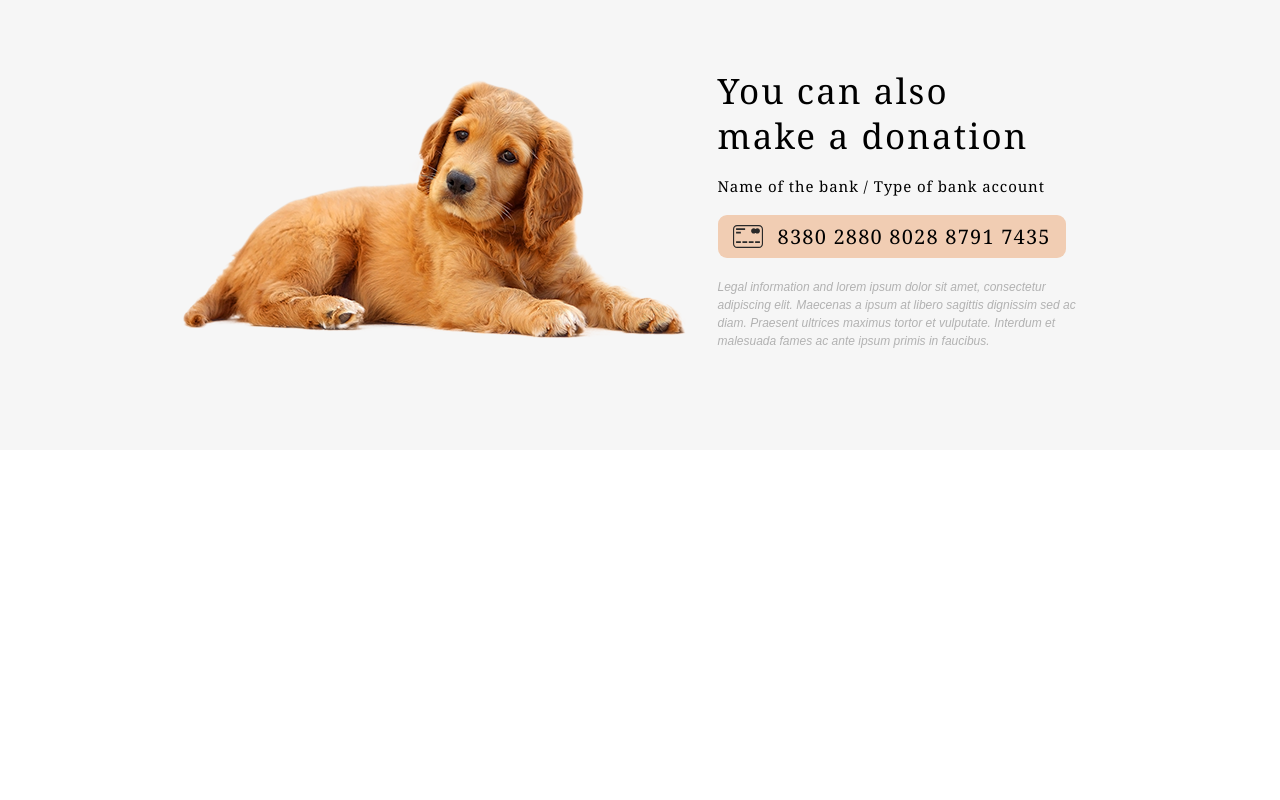
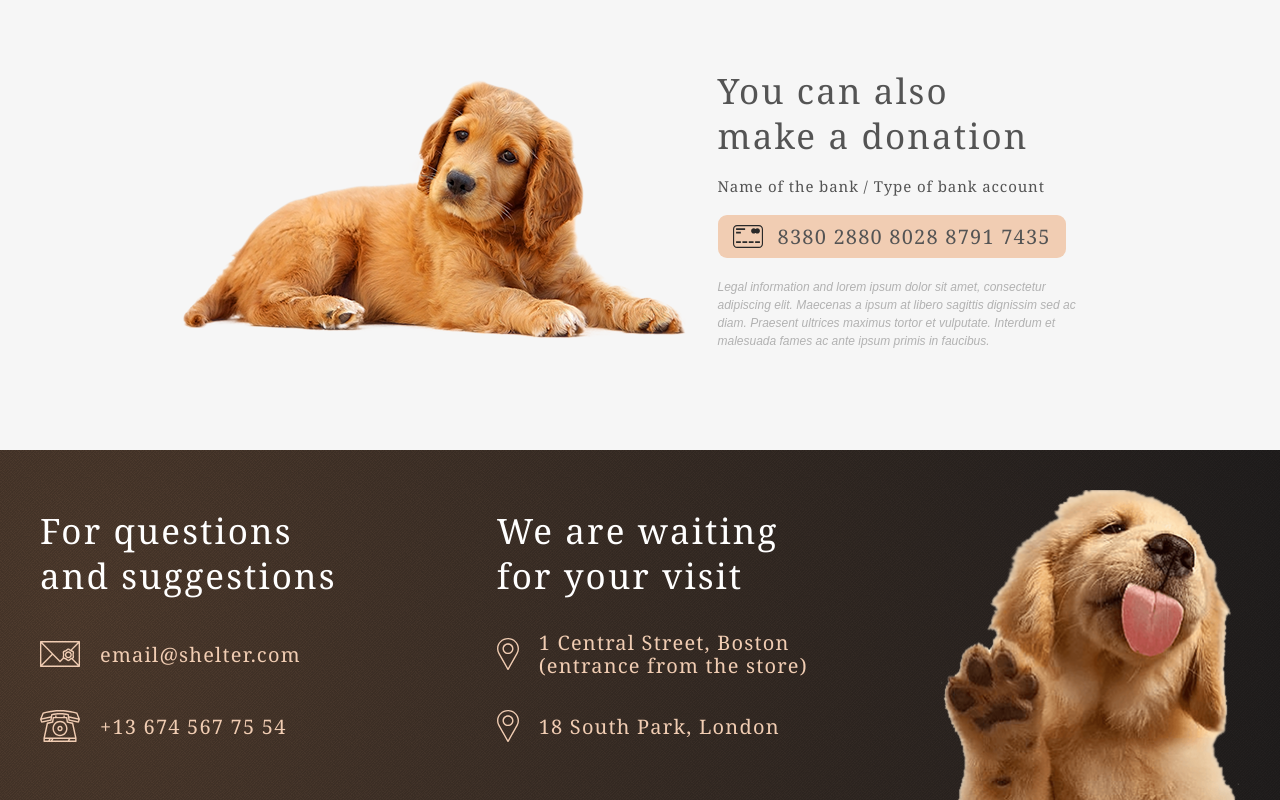
Before and after one commit to fedorenksei/RSS-JSFE-2023Q1, a plain HTML site: page shelter/index.html in a window 1280 px wide. Shown: the part 2996-3796 px from the top of the page. Before the commit the page ends 3446 px from the top, so only its background shows below. Drawn offline with Linux system fonts and the light colour scheme.

Commit message:
feat: footer

```diff
--- a/shelter/index.html
+++ b/shelter/index.html
@@ -127,7 +127,7 @@
                     <p class="bank-name">Name of the bank / Type of bank account</p>
                     <div class="bank-account">
                         <img src="./assets/icons/credit-card.svg" alt="">
-                        <span class="bank-account__numbers">8380 2880 8028 8791 7435</span>
+                        <span class="info-font">8380 2880 8028 8791 7435</span>
                     </div>
                     <p class="legal-info">Legal information and lorem ipsum dolor sit amet, consectetur adipiscing elit. Maecenas a ipsum at libero sagittis dignissim sed ac diam. Praesent ultrices maximus tortor et vulputate. Interdum et malesuada fames ac ante ipsum primis in faucibus.</p>
                 </div>
@@ -135,7 +135,33 @@
         </section>
     </main>
     <footer class="footer">
-
+        <div class="footer__container">
+            <div class="footer-content">
+                <div class="footer-subsection">
+                    <p class="section-header">For questions <br> and suggestions</p>
+                    <div class="footer-item">
+                        <img src="./assets/icons/mail.svg" alt="">
+                        <span class="info-font">email@shelter.com</span>
+                    </div>
+                    <div class="footer-item">
+                        <img src="./assets/icons/phone.svg" alt="">
+                        <span class="info-font">+13 674 567 75 54</span>
+                    </div>
+                </div>
+                <div class="footer-subsection">
+                    <p class="section-header">We are waiting <br> for your visit</p>
+                    <div class="footer-item">
+                        <img src="./assets/icons/pin.svg" alt="">
+                        <span class="info-font">1 Central Street, Boston <br> (entrance from the store)</span>
+                    </div>
+                    <div class="footer-item">
+                        <img src="./assets/icons/pin.svg" alt="">
+                        <span class="info-font">18 South Park, London </span>
+                    </div>
+                </div>
+            </div>
+            <img class="footer-img" src="./assets/images/footer-puppy.png" alt="">
+        </div>
     </footer>
 </body>
 </html>
--- a/shelter/styles/style.scss
+++ b/shelter/styles/style.scss
@@ -2,6 +2,7 @@ $special-color: #F1CDB3;
 $special-color_light: #FDDCC4;
 $color-light: #F6F6F6;
 $color-light-x: #FFFFFF;
+$color-dark: #545454;
 $transition-time: 0.3s;
 
 * {
@@ -11,16 +12,20 @@ $transition-time: 0.3s;
     scroll-behavior: smooth;
 }
 
+body {
+    color: $color-dark;
+}
+
 a {
     text-decoration: none;
 }
 
 
-@mixin section($bg-color) {
+@mixin section($bg-color...) {
     display: grid;
     grid-template-columns: minmax(min-content, 1200px);
     justify-content: center;
-    background-color: $bg-color;
+    background: $bg-color;
     padding: 80px 0 100px 0;
 }
 
@@ -83,14 +88,14 @@ a {
 }
 
 .start-section {
-    @include section($color-light);
+    @include section(
+        url("/shelter/assets/images/noise_transparent.png") repeat,
+        radial-gradient(100% 215.42% at 0% 0%, #5B483A 0%, #262425 100%),
+        #211F20)
+    ;
     padding: 0;
     height: 908px;
     padding-top: 90px;
-    background:
-        url("/shelter/assets/images/noise_transparent.png") repeat,
-        radial-gradient(100% 215.42% at 0% 0%, #5B483A 0%, #262425 100%),
-        #211F20;
     color: $color-light-x;
 }
 
@@ -230,6 +235,47 @@ a {
     border-radius: 9px;
 }
 
+.footer {
+    @include section(
+        url("/shelter/assets/images/noise_transparent.png"),
+        radial-gradient(110.67% 538.64% at 5.73% 50%, #513D2F 0%, #1A1A1C 100%),
+        #211F20)
+    ;
+    padding: 0;
+    color: $special-color;
+    .section-header {
+        color: $color-light-x;
+    }
+    min-height: 350px;
+}
+
+.footer__container {
+    display: flex;
+    justify-content: space-between;
+}
+
+.footer-img {
+    align-self: flex-end;
+}
+
+.footer-content {
+    display: flex;
+    align-items: center;
+    column-gap: 160px;
+}
+
+.footer-subsection {
+    height: 234px;
+    display: flex;
+    flex-direction: column;
+    justify-content: space-between;
+}
+
+.footer-item {
+    display: flex;
+    align-items: center;
+    column-gap: 20px;
+}
 
 // Text styles
 
@@ -253,7 +299,7 @@ a {
     letter-spacing: 0.06em;
 }
 
-.bank-account__numbers {
+.info-font {
     font: 20px/23px Georgia;
     letter-spacing: 0.06em;
 }
```
Also changed, not shown: shelter/assets/icons/mail.svg (added), shelter/assets/icons/phone.svg (added), shelter/assets/icons/pin.svg (added), shelter/assets/images/footer-puppy.png (added), shelter/styles/style.css, 1 other file.
